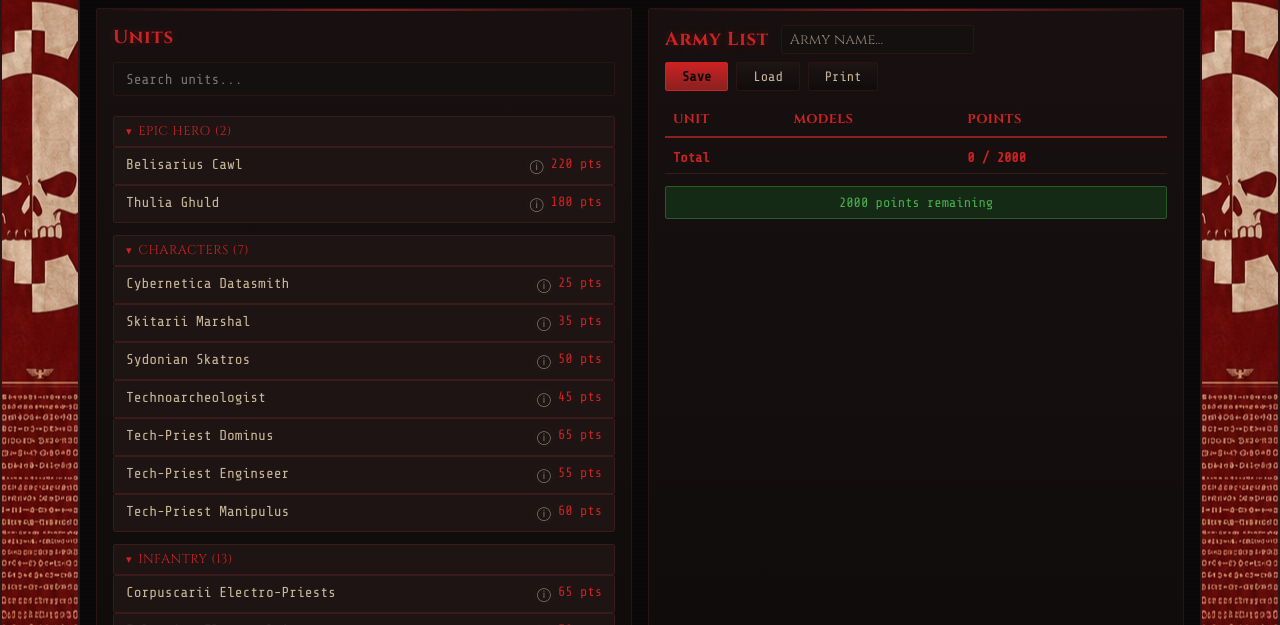
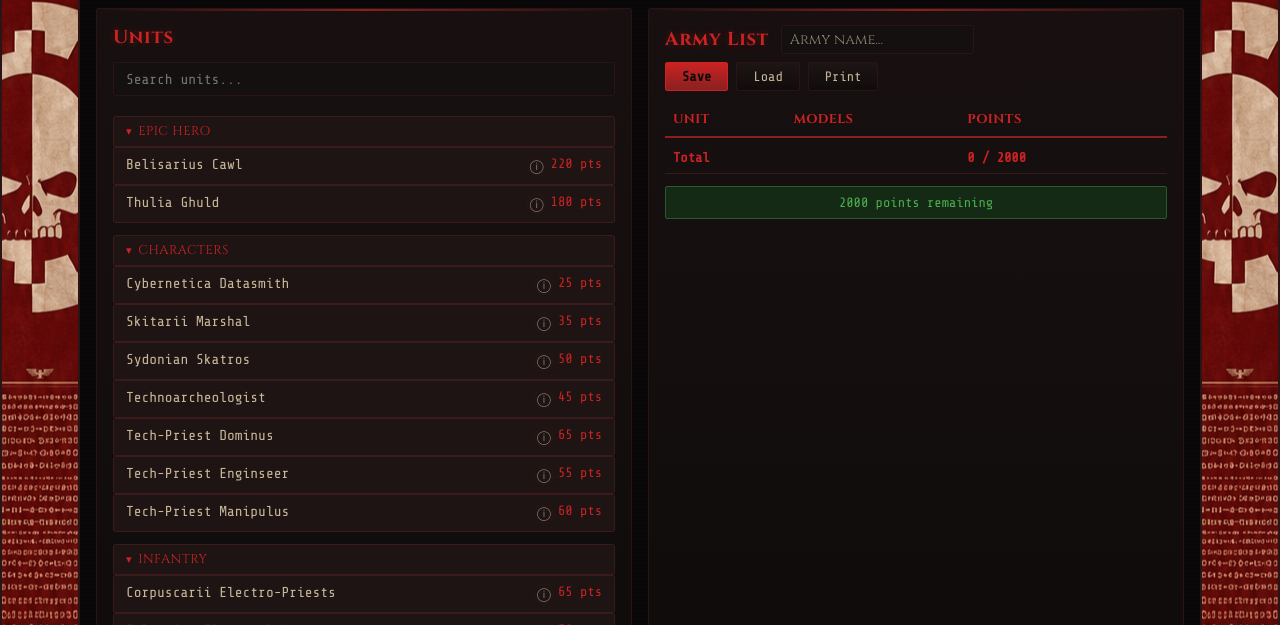
Before and after one commit to theflyinghamburger/11e-list-builder, a React (Vite) app: page / in a window 1280 px wide. Shown: the part 197-822 px from the top of the page. Built offline with nearby package versions, Linux system fonts and the light colour scheme; the HTML template or start-up script is replaced by a standard one.

Commit message:
Units browser: drop unit counts from section headers

```diff
--- a/src/components/UnitList.jsx
+++ b/src/components/UnitList.jsx
@@ -178,7 +178,7 @@
             <div key={g.title}>
               <button className="unit-section" onClick={() => toggleSection(g.title)}>
                 <span className="section-caret">{collapsed.has(g.title) ? '▸' : '▾'}</span>
-                {g.title} ({g.units.length})
+                {g.title}
               </button>
               {!collapsed.has(g.title) && g.units.map(renderUnit)}
             </div>
```
